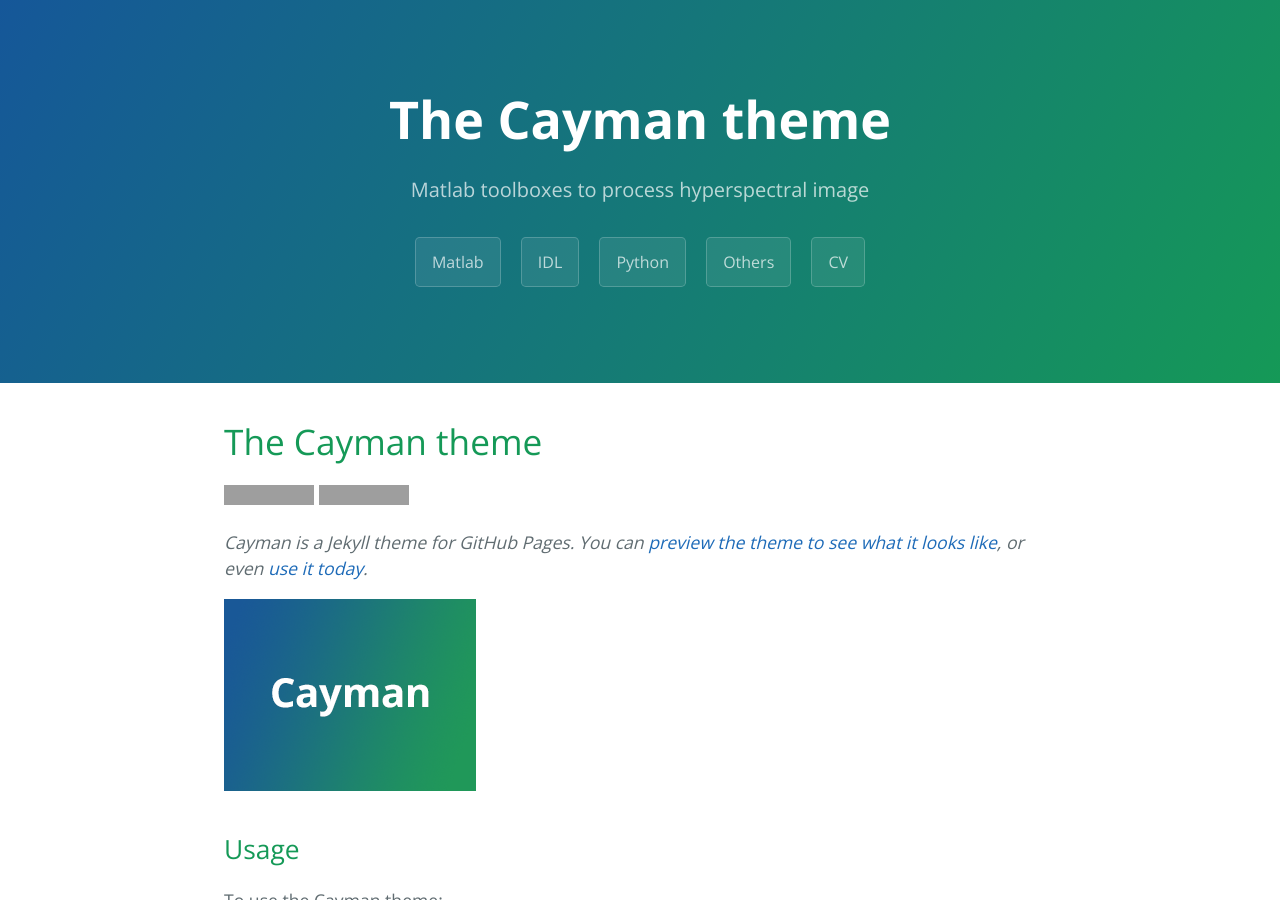
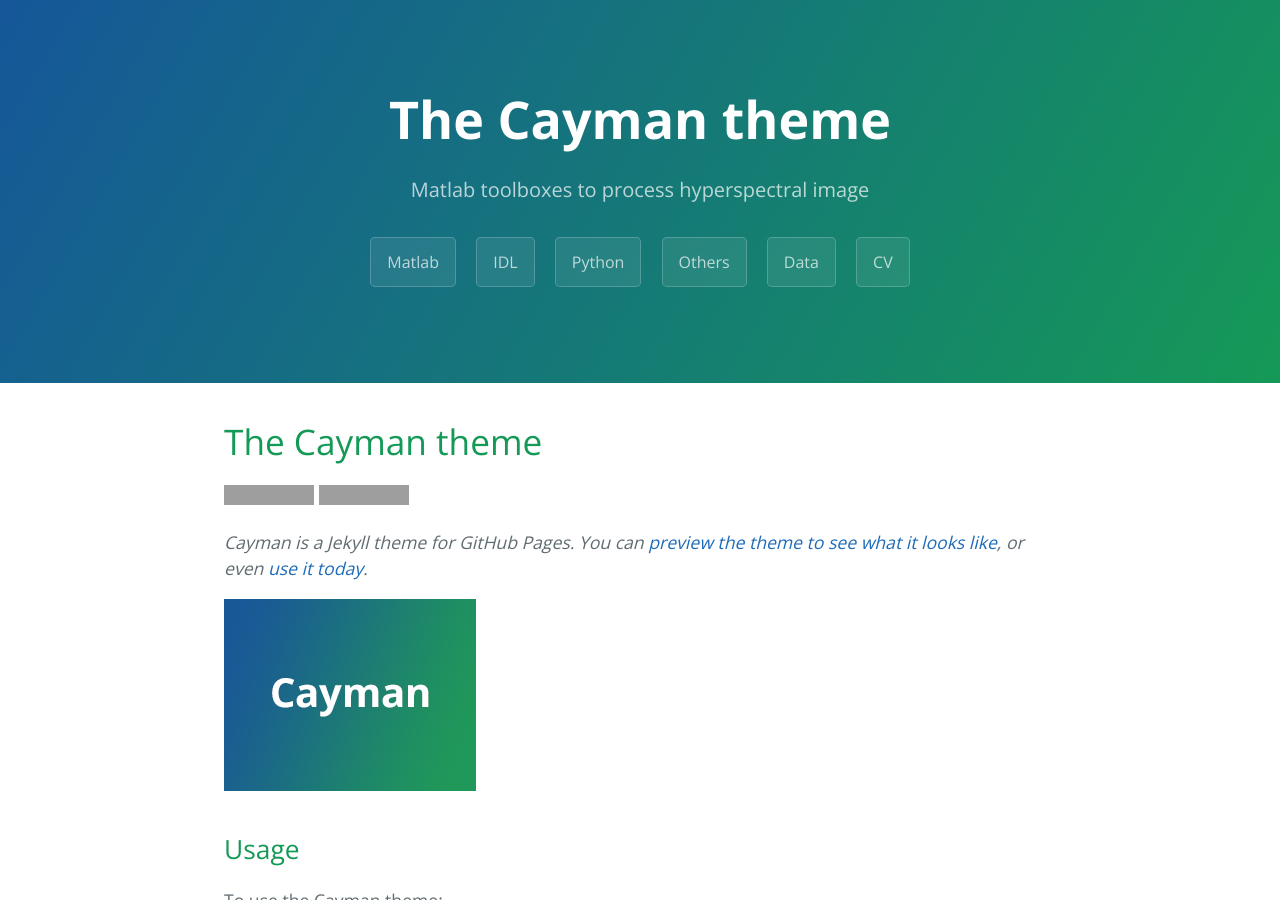
Before and after one commit to JacqKevin/JacqKevin.github.io, a Jekyll site: the page built from readme.md, in a window 1280 px wide and 900 px high. Built offline with Jekyll 4.4.1, drawn with Linux system fonts in a browser that asks for light colours; our own code applies the rules of GitHub Pages for plain Markdown files; grey boxes are pictures that could not be loaded.

Commit message:
Update default.html

```diff
--- a/_layouts/default.html
+++ b/_layouts/default.html
@@ -40,6 +40,7 @@
 	<a href="/IDL" class="btn" role="button">IDL</a>
 	<a href="/Python" class="btn" role="button">Python</a>
 	<a href="/Others" class="btn" role="button">Others</a>
+	<a href="/Data" class="btn" role="button">Data</a>
 	<a href="/CV" class="btn" role="button">CV</a>
       {% endif %}
     </header>
```
